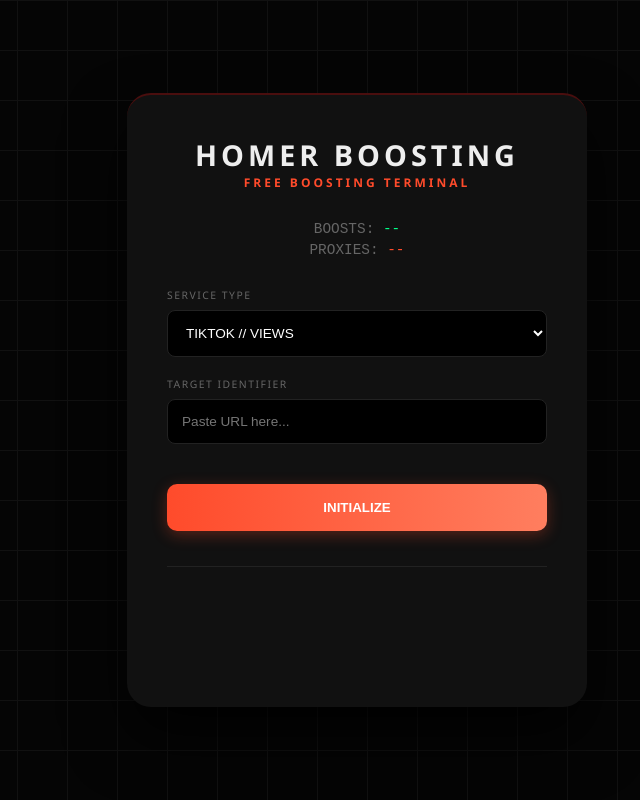
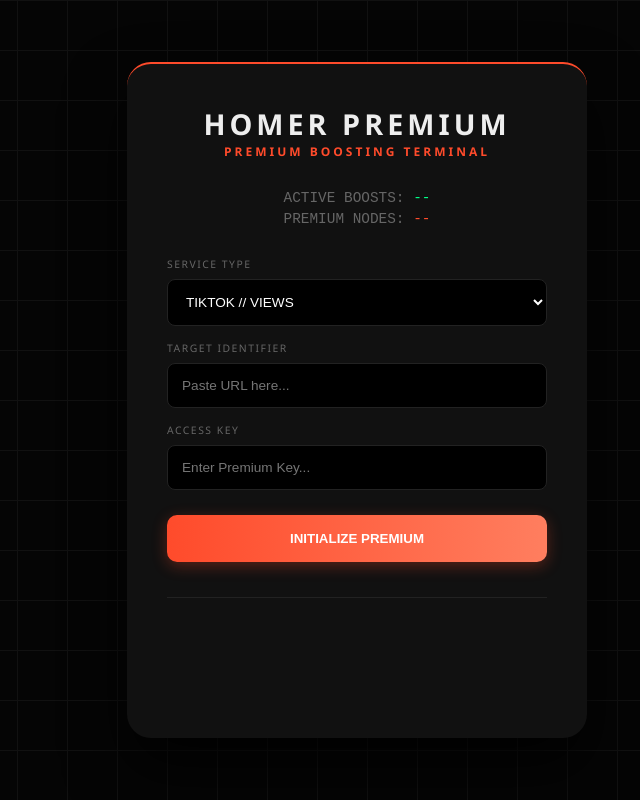
Before and after one commit to Jking123456/free-boosting, a plain HTML site: page public/index.html in a window 1280 px wide. Shown: the whole page, without its empty margins (283-923 px from the left). Drawn offline with Linux system fonts and the light colour scheme; no server answers.

Commit message:
Update HTML for Premium Boosting Terminal

```diff
--- a/public/index.html
+++ b/public/index.html
@@ -3,8 +3,7 @@
 <head>
     <meta charset="UTF-8">
     <meta name="viewport" content="width=device-width, initial-scale=1.0">
-    <title>HOMER // Boosting Terminal</title>
-    <script src="https://challenges.cloudflare.com/turnstile/v0/api.js" async defer></script>
+    <title>HOMER // Premium Boosting</title>
     <style>
         :root {
             --bg-color: #050505;
@@ -29,7 +28,7 @@
         .terminal-card {
             background: var(--card-bg);
             width: 380px; padding: 40px; border-radius: 24px;
-            border-top: 2px solid #4a0e0e;
+            border-top: 2px solid var(--accent-red);
             box-shadow: 0 30px 60px rgba(0,0,0,0.8);
             text-align: center;
         }
@@ -46,23 +45,19 @@
         select, input {
             width: 100%; background: #000; border: 1px solid #222;
             color: white; padding: 14px; border-radius: 8px;
-            box-sizing: border-box; margin-bottom: 20px; outline: none;
+            box-sizing: border-box; margin-bottom: 15px; outline: none;
             font-size: 0.85rem;
         }
 
-        select:focus, input:focus { border-color: var(--accent-red); }
-
-        /* Turnstile Container Styling */
-        .cf-turnstile { margin-bottom: 20px; display: flex; justify-content: center; }
+        input:focus { border-color: var(--accent-red); }
 
         .btn-init {
             width: 100%; padding: 16px; border: none; border-radius: 10px;
             background: linear-gradient(to right, #ff4b2b, #ff7e5f);
             color: white; font-weight: bold; cursor: pointer;
             box-shadow: 0 4px 15px rgba(255, 75, 43, 0.3);
-            transition: transform 0.1s;
+            margin-top: 10px;
         }
-        .btn-init:active { transform: scale(0.98); }
 
         .activity-list {
             border-top: 1px solid #222; margin-top: 35px; padding-top: 20px; font-size: 0.7rem;
@@ -72,9 +67,7 @@
         .activity-row {
             display: grid; grid-template-columns: 1.2fr 1fr 1fr;
             padding: 5px 0; color: var(--text-gray);
-            border-bottom: 1px solid #1a1a1a;
         }
-        .activity-row:last-child { border: none; }
         .activity-row .service { color: var(--accent-orange); text-align: center; }
         .activity-row .time { text-align: right; }
     </style>
@@ -82,12 +75,12 @@
 <body>
 
 <div class="terminal-card">
-    <h2>HOMER BOOSTING</h2>
-    <div class="subtitle">FREE BOOSTING TERMINAL</div>
+    <h2>HOMER PREMIUM</h2>
+    <div class="subtitle">PREMIUM BOOSTING TERMINAL</div>
 
     <div class="stats-container">
-        <div class="stat-line">BOOSTS: <span style="color: var(--green);" id="global-boosts">--</span></div>
-        <div class="stat-line">PROXIES: <span style="color: var(--accent-red);" id="active-proxies">--</span></div>
+        <div class="stat-line">ACTIVE BOOSTS: <span style="color: var(--green);" id="global-boosts">--</span></div>
+        <div class="stat-line">PREMIUM NODES: <span style="color: var(--accent-red);" id="active-proxies">--</span></div>
     </div>
 
     <div class="input-group">
@@ -105,74 +98,65 @@
 
         <label>Target Identifier</label>
         <input type="text" id="target-url" placeholder="Paste URL here...">
+
+        <label>Access Key</label>
+        <input type="password" id="access-key" placeholder="Enter Premium Key...">
     </div>
 
-    <div class="cf-turnstile" data-sitekey="0x4AAAAAACI_-v9DrQ6TwGpx" data-theme="dark"></div>
-
-    <button class="btn-init" id="init-btn" onclick="startBoost()">INITIALIZE</button>
+    <button class="btn-init" id="init-btn" onclick="startBoost()">INITIALIZE PREMIUM</button>
 
     <div class="activity-list" id="activity-list"></div>
 </div>
 
 <script>
-    function formatTime(ts) {
-        const sec = Math.floor(Date.now() / 1000 - ts);
-        if (sec < 0) return "Just now";
-        return sec < 60 ? `${sec}s ago` : `${Math.floor(sec/60)}m ago`;
-    }
-
     async function updateStatus() {
         try {
             const res = await fetch('/api/status');
             const data = await res.json();
-            document.getElementById('global-boosts').innerText = data.global_boosts;
-            document.getElementById('active-proxies').innerText = data.active_proxies;
+            document.getElementById('global-boosts').innerText = data.global_boosts || 0;
+            document.getElementById('active-proxies').innerText = data.active_proxies || 0;
+
             const list = document.getElementById('activity-list');
             list.innerHTML = '';
             if(data.recent_activity) {
                 data.recent_activity.slice(0, 3).forEach(item => {
                     const row = document.createElement('div');
                     row.className = 'activity-row';
-                    row.innerHTML = `<span>User Boosted</span><span class="service">${item.service}</span><span class="time">${formatTime(item.timestamp)}</span>`;
+                    row.innerHTML = `<span>User Boosted</span><span class="service">${item.service}</span><span class="time">Active</span>`;
                     list.appendChild(row);
                 });
             }
-        } catch (e) { console.warn("Status sync failed"); }
+        } catch (e) { console.warn("Sync failed"); }
     }
 
     async function startBoost() {
         const btn = document.getElementById('init-btn');
         const url = document.getElementById('target-url').value;
+        const key = document.getElementById('access-key').value;
         const service = document.getElementById('service-type').value;
-        const turnstileToken = document.querySelector('[name="cf-turnstile-response"]').value;
 
-        if(!url) return alert("Target URL is required");
-        if(!turnstileToken) return alert("Please complete the security check");
+        if(!url || !key) return alert("URL and Access Key are required");
 
-        btn.innerText = "PROCESSING...";
+        btn.innerText = "AUTHENTICATING...";
         btn.disabled = true;
 
         try {
-            const response = await fetch('/api/boost', {
+            const res = await fetch('/api/boost', {
                 method: 'POST',
                 headers: { 'Content-Type': 'application/json' },
-                body: JSON.stringify({
-                    url: url,
-                    service_type: service,
-                    captcha_token: turnstileToken
-                })
+                body: JSON.stringify({ url, service_type: service, access_key: key })
             });
-            const result = await response.json();
-            if (response.ok) {
-                alert(result.message || "✅ Boost Order has been Placed");
+            const result = await res.json();
+
+            if(res.ok) {
+                alert("✅ ACCESS GRANTED: Premium Boost Initiated");
+                document.getElementById('target-url').value = '';
             } else {
-                alert("❌ Verification failed: " + (result.error || "Security Check Error"));
-                turnstile.reset(); // Reset the widget on failure
+                alert("❌ ACCESS DENIED: " + (result.message || "Invalid Key"));
             }
-        } catch (e) {
-            alert("Bridge error: Check console for details.");
-        } finally {
-            btn.innerText = "INITIALIZE";
+        } catch (e) { alert("❌ Connection Error"); }
+        finally {
+            btn.innerText = "INITIALIZE PREMIUM";
             btn.disabled = false;
         }
     }
```
